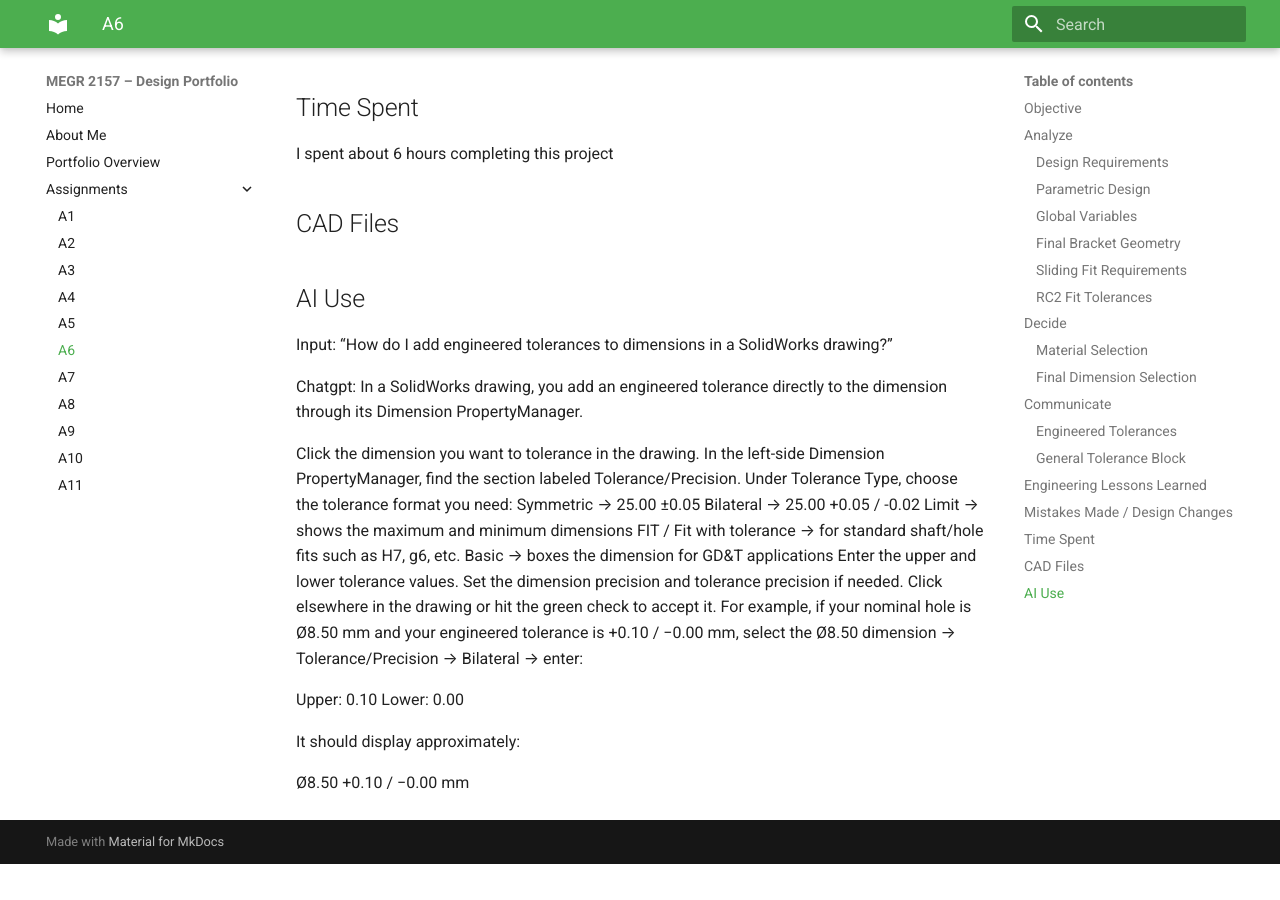
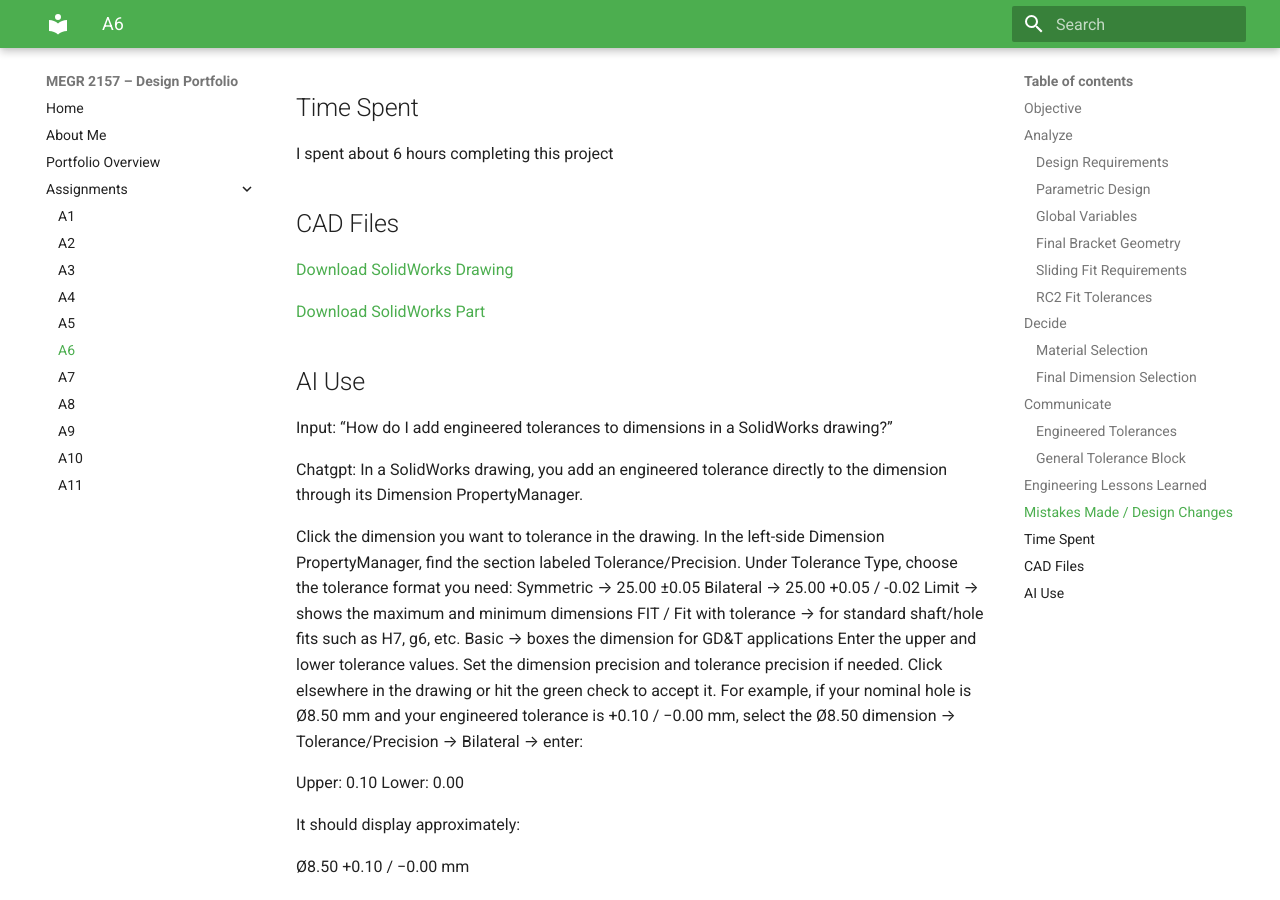
Before and after one commit to msweeney27j/-megr2157-portfolio, an MkDocs documentation site: the page built from docs/assignments/A06/index.md, in a window 1280 px wide and 900 px high, scrolled down 2539 px. Built offline with MkDocs 1.6.1 and Material for MkDocs 9.7.7, drawn with Linux system fonts in a browser that asks for light colours; before the commit the page ends 3403 px from its top, so only the background shows below that.

Commit message:
Add download links for SolidWorks files
Added download links for SolidWorks drawing and part files.

```diff
--- a/docs/assignments/A06/index.md
+++ b/docs/assignments/A06/index.md
@@ -64,6 +64,10 @@ One of the main changes I made during this assignment was how I built the upper
 I spent about 6 hours completing this project
 ## CAD Files
 
+[Download SolidWorks Drawing](A6part1.SLDDRW)
+
+[Download SolidWorks Part](A6part1.SLDPRT)
+
 ## AI Use
 
 Input: “How do I add engineered tolerances to dimensions in a SolidWorks drawing?”
```
